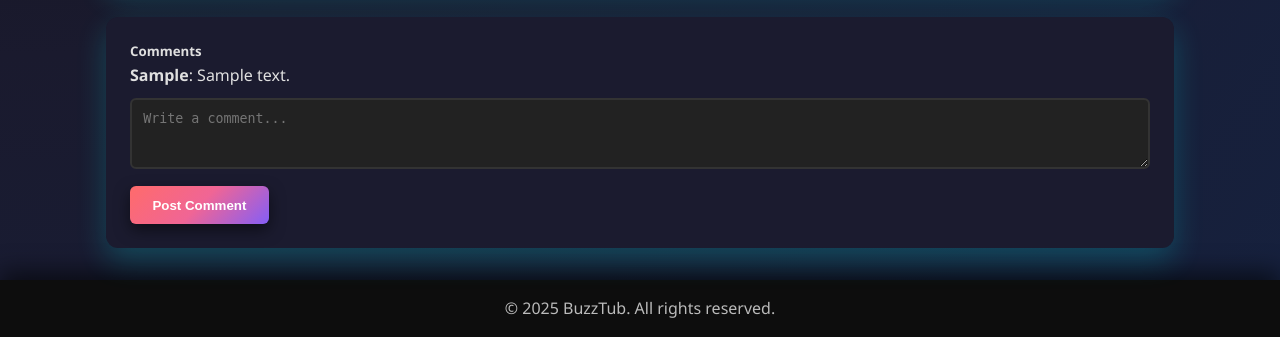
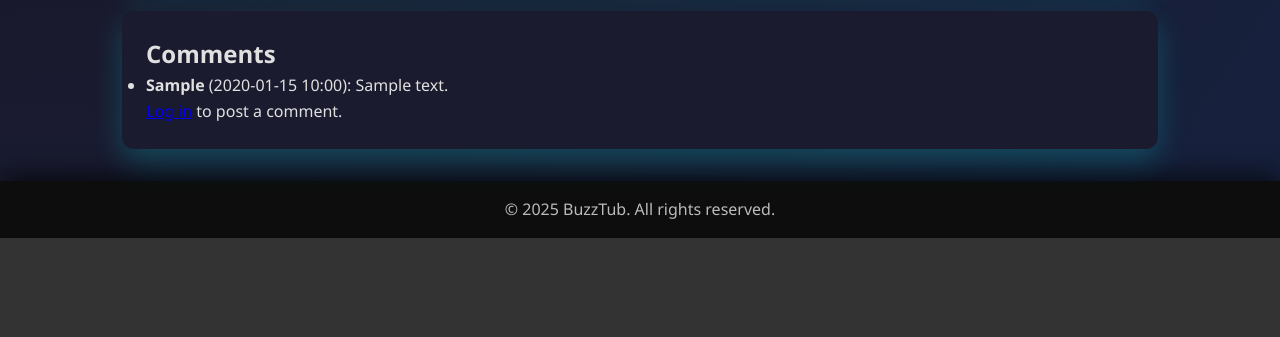
Before and after one commit to Mr-A-Hacker/BuzzTube, a Flask app: page /video/1 in a window 1280 px wide. Shown: the part 800-1137 px from the top of the page. After the commit the page ends 1038 px from the top, so only its background shows below. Run offline with Flask 3, Linux system fonts and the light colour scheme; tables that the repository leaves empty hold one stand-in row (values such as "Sample post").

Commit message:
Update video.html

```diff
--- a/templates/video.html
+++ b/templates/video.html
@@ -1,54 +1,49 @@
 {% extends "base.html" %}
 {% block content %}
-<div class="row justify-content-center">
-  <div class="col-md-8">
-    <!-- Video Player -->
-    <div class="card shadow-sm mb-4">
+
+<div class="container">
+  <div class="card">
+    <h1 class="neon-text">{{ video.title }}</h1>
+    <p>Uploaded by <a href="{{ url_for('user_profile', username=video.uploader) }}">{{ video.uploader }}</a></p>
+
+    <!-- Video player -->
     <video width="100%" controls>
-        <source src="{{ url_for('static', filename='uploads/' ~ video.filename) }}" type="video/mp4">
+      <source src="{{ url_for('uploads', filename=video.filename) }}" type="video/mp4">
       Your browser does not support the video tag.
     </video>
-      <div class="card-body">
-        <h3 class="card-title">{{ video.title }}</h3>
-        <p class="card-text">Uploaded by {{ video.uploader }}</p>
 
-        <!-- Subscribe Button -->
-        <form method="POST" action="{{ url_for('subscribe', id=video.id) }}">
-          <button type="submit" class="btn btn-warning">Subscribe</button>
-        </form>
-
-        <!-- Like Button -->
-        <form method="POST" action="{{ url_for('like', id=video.id) }}" class="mt-2">
-          <button type="submit" class="btn btn-success">👍 Like</button>
+    <!-- Likes -->
+    <p>Likes: {{ video.likes }}</p>
+    <form method="post" action="{{ url_for('like', id=video.id) }}">
+      <button type="submit" class="btn">👍 Like</button>
     </form>
   </div>
-    </div>
 
-    <!-- Comments Section -->
-    <div class="card shadow-sm">
-      <div class="card-header">
-        <h5>Comments</h5>
-      </div>
-      <div class="card-body">
+  <!-- Comments -->
+  <div class="card">
+    <h2 class="neon-text">Comments</h2>
     {% if comments %}
+      <ul>
         {% for comment in comments %}
-            <div class="mb-3 border-bottom pb-2">
-              <strong>{{ comment.user }}</strong>: {{ comment.text }}
-            </div>
+          <li>
+            <strong>{{ comment.user }}</strong> ({{ comment.created_at.strftime("%Y-%m-%d %H:%M") }}):
+            {{ comment.text }}
+          </li>
         {% endfor %}
+      </ul>
     {% else %}
       <p>No comments yet. Be the first to comment!</p>
     {% endif %}
 
-        <!-- Add Comment Form -->
-        <form method="POST" action="{{ url_for('comment', id=video.id) }}">
-          <div class="mb-3">
-            <textarea class="form-control" name="text" rows="3" placeholder="Write a comment..." required></textarea>
-          </div>
-          <button type="submit" class="btn btn-primary">Post Comment</button>
+    {% if session.get('user') %}
+      <form method="post" action="{{ url_for('comment', id=video.id) }}">
+        <textarea name="text" placeholder="Write a comment..." required></textarea>
+        <button type="submit" class="btn">Post Comment</button>
       </form>
+    {% else %}
+      <p><a href="{{ url_for('login') }}">Log in</a> to post a comment.</p>
+    {% endif %}
   </div>
 </div>
-  </div>
-</div>
+
 {% endblock %}
```
Lines whose indentation alone changed are shown as unchanged.
